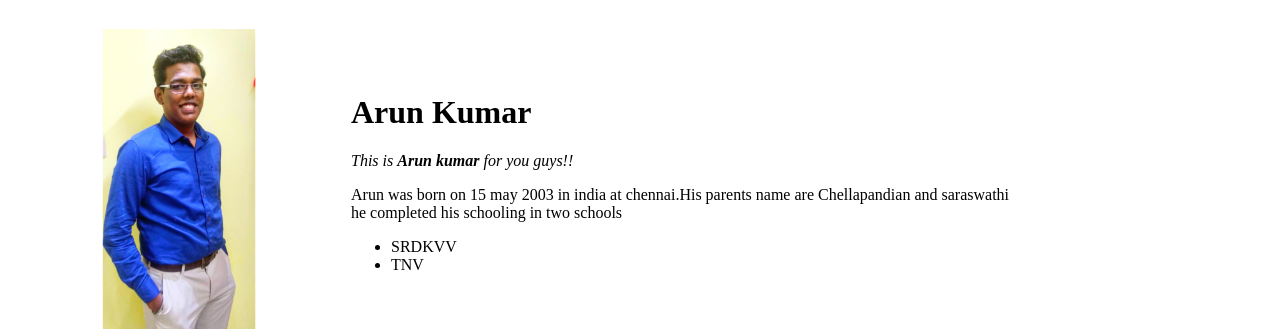
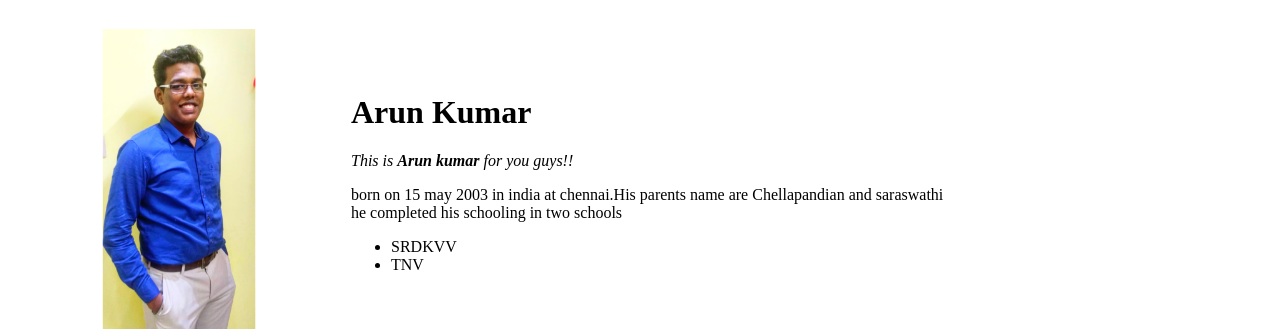
Before and after one commit to AK07AK/Website, a plain HTML site: page index.html in a window 1280 px wide. Shown: the top 331 px of the page. Drawn offline with Linux system fonts and the light colour scheme.

Commit message:
Update index.html

```diff
--- a/index.html
+++ b/index.html
@@ -9,7 +9,7 @@
                 <td><img src="AK.jpg" alt="Arun Kumar's profiel pic" width="300" height="300"></td>
                 <td><h1>Arun Kumar</h1>
                     <p><em>This is <strong> Arun kumar</strong> for you guys!!</em></p>
-                    <P>Arun was born on 15 may 2003 in india at chennai.His parents name are Chellapandian and saraswathi<br>he completed his schooling
+                    <P>born on 15 may 2003 in india at chennai.His parents name are Chellapandian and saraswathi<br>he completed his schooling
                     in two schools
                     <ul>
                         <li>SRDKVV</li>
```
